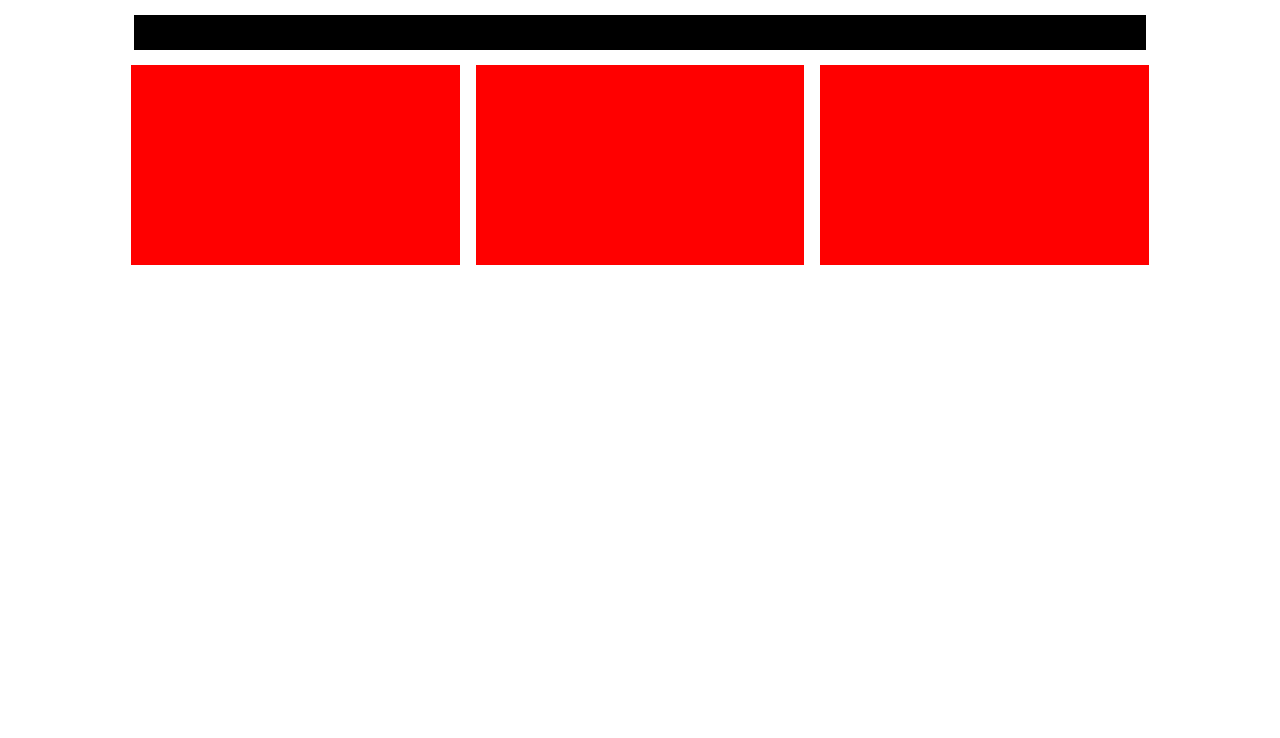
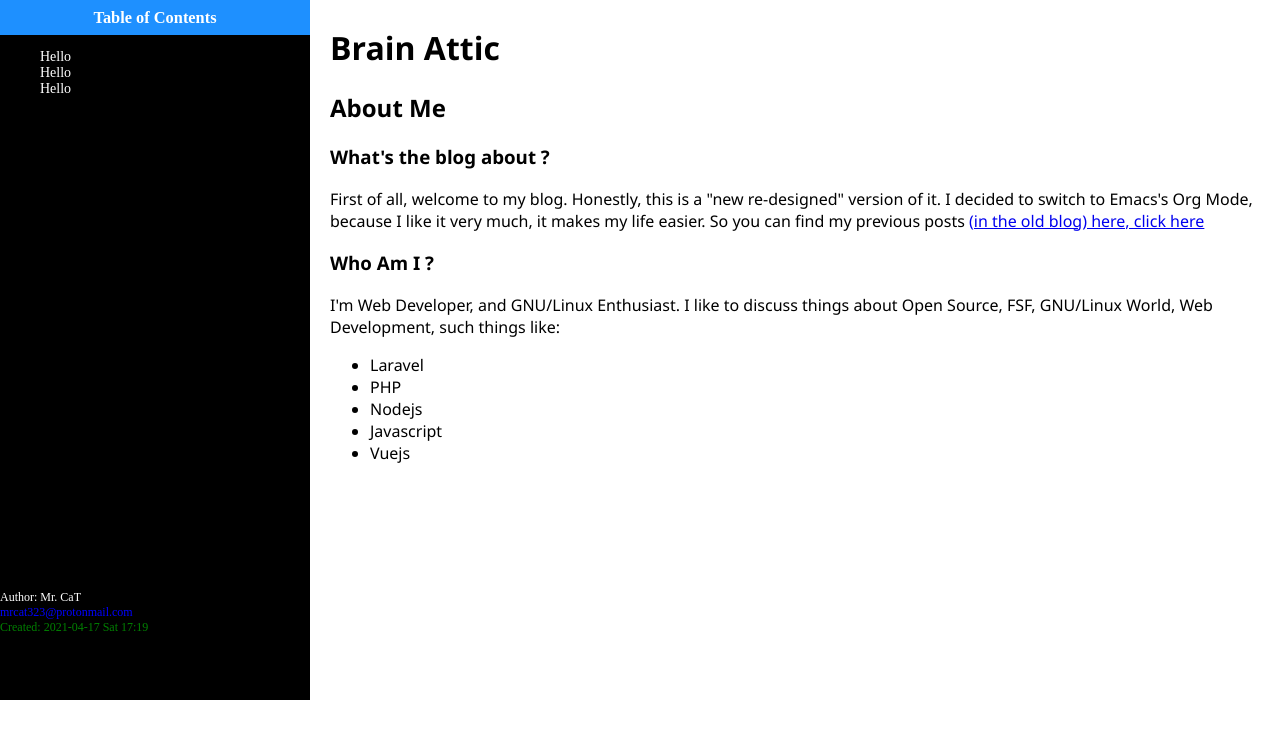
Before and after one commit to webdushanbe-academy/frontend-start-course, a plain HTML site: page index.html in a window 1280 px wide. Drawn offline with Linux system fonts and the light colour scheme.

Commit message:
Another scaffolding tutorial

```diff
--- a/index.html
+++ b/index.html
@@ -5,13 +5,58 @@
     <link rel="stylesheet" href="styles.css">
 </head>
 <body>
-  <div class="menu-parent">
-    <div class="menu-element"></div>
-  </div>
-   <div class="parent">
-       <div class="element child1"></div>
-       <div class="element child2"></div>
-       <div class="element child3"></div>
-   </div>
+    <div class="main">
+      <div class="sidebar">
+        <div class="table-of-contents">
+          <h3>Table of Contents</h3>
+        </div>
+        <div class="links">
+          <ul>
+            <li>Hello</li>
+            <li>Hello</li>
+            <li>Hello</li>
+          </ul>
+        </div>
+        <div class="author">
+          <span class="author-name">Author: Mr. CaT</span>
+          <a href="mailto:mrcat323@protonmail.com" class="author-email">
+            mrcat323@protonmail.com
+          </a>
+          <span class="date">Created: 2021-04-17 Sat 17:19</span>
+        </div>
+      </div>
+      <div class="content">
+          <div class="center">
+            <h1>Brain Attic</h1>
+            <h2>About Me</h2>
+            <div class="outline-text-2" id="text-org81afab7">
+            </div>
+            <div id="outline-container-orgbd76cb9" class="outline-3">
+            <h3 id="orgbd76cb9">What's the blog about ?</h3>
+            <div class="outline-text-3" id="text-orgbd76cb9">
+            <p>
+            First of all, welcome to my blog. Honestly, this is a "new re-designed" version of it. I decided to switch to Emacs's Org Mode, because I like it very much, it makes my life easier. So you can find my previous posts <a href="https://mrcat323.github.io/blog-backup">(in the old blog) here, click here</a>
+            </p>
+            </div>
+            </div>
+            <div id="outline-container-orgabac81b" class="outline-3">
+            <h3 id="orgabac81b">Who Am I ?</h3>
+            <div class="outline-text-3" id="text-orgabac81b">
+            <p>
+            I'm Web Developer, and GNU/Linux Enthusiast. I like to discuss things about Open Source, FSF, GNU/Linux World, Web Development, such things like:
+            </p>
+            <ul class="org-ul">
+            <li>Laravel</li>
+            <li>PHP</li>
+            <li>Nodejs</li>
+            <li>Javascript</li>
+            <li>Vuejs</li>
+            </ul>
+            </div>
+            </div>
+            </div>
+          </div>
+      </div>
+    </div>
 </body>
 </html>
--- a/styles.css
+++ b/styles.css
@@ -1,24 +1,74 @@
-.menu-parent {
+body {
+    padding: 0;
+    margin: 0;
+}
+
+.main {
+    display: flex;
+}
+
+.sidebar {
+    width: 25%;
+    height: 700px;
+    background: black;
+    color: white;
+    font-size: 14px;
+    display: flex;
+    flex-direction: column;
+}
+
+.table-of-contents {
+    width: 100%;
+    height: 5%;
+    flex-grow: 0;
+    background:dodgerblue;
     display: flex;
     justify-content: center;
-    margin: 15px 0;
+    align-items: center;
 }
 
-.menu-element {
-    width: 80%;
-    height: 35px;
-    background: black;
+.links {
+    height: 60%;
+    display: flex;
+    flex-grow: 1;
 }
 
-.parent {
+.links ul {
     width: 100%;
-    display: flex;
-    justify-content: center;
-    gap: 1rem;
+    list-style: none;
 }
 
-.element {
-    width: 26%;
-    height: 200px;
-    background: red;
+.author {
+    height: 25%;
+    display: flex;
+    flex-grow: 0;
+    flex-direction: column;
+    align-content: space-between;
+    justify-content: center;
+    font-size: 12px;
 }
+
+.author-name {
+    color: white;
+}
+
+.author-email {
+    color: blue;
+    text-decoration: none;
+}
+
+.date {
+    color: green;
+}
+
+.content {
+    width: 75%;
+    height: 700px;
+    display: flex;
+    padding: 5px 20px;
+    font-family: 'Segoe UI', Tahoma, Geneva, Verdana, sans-serif;
+}
+
+.center {
+
+}
```
